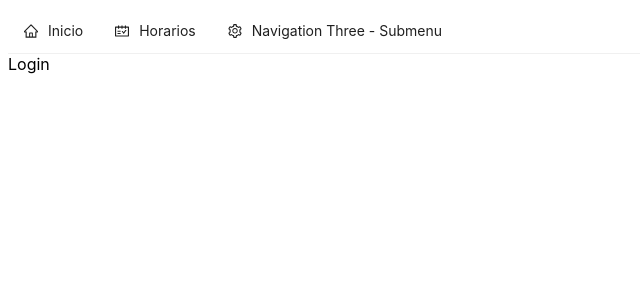
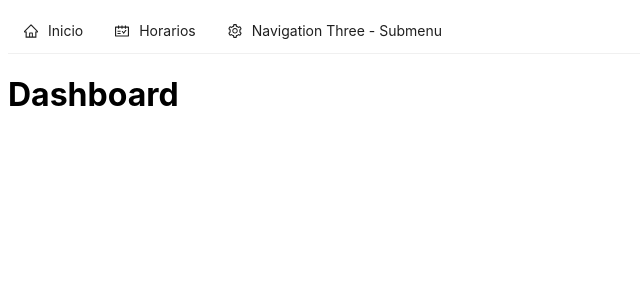
Before and after one commit to JhessReyes/health-meet, a React (Vite) app: page / in a window 1280 px wide. Shown: the top 300 px of the page, without its empty margins (0-640 px from the left). Built offline with nearby package versions, Linux system fonts and the light colour scheme.

Commit message:
init dashboard.
Co-authored-by: Sergio-Moran sfmorancob@gmail.com

```diff
--- a/src/pages/Home.jsx
+++ b/src/pages/Home.jsx
@@ -1,8 +1,9 @@
 import React from 'react'
+import { Module } from '../components/organism'
 
 function Home() {
   return (
-    <div>Login</div>
+    <Module title="Dashboard"></Module>
   )
 }
 
```
